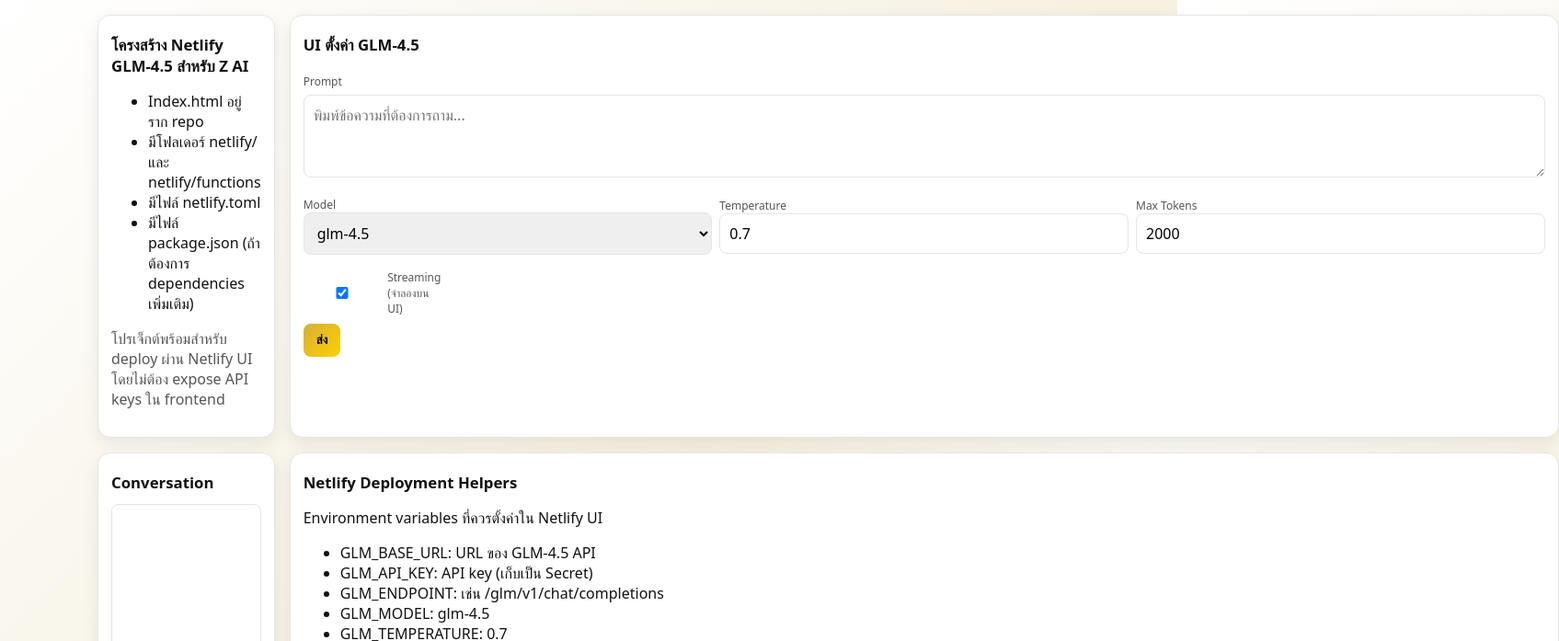
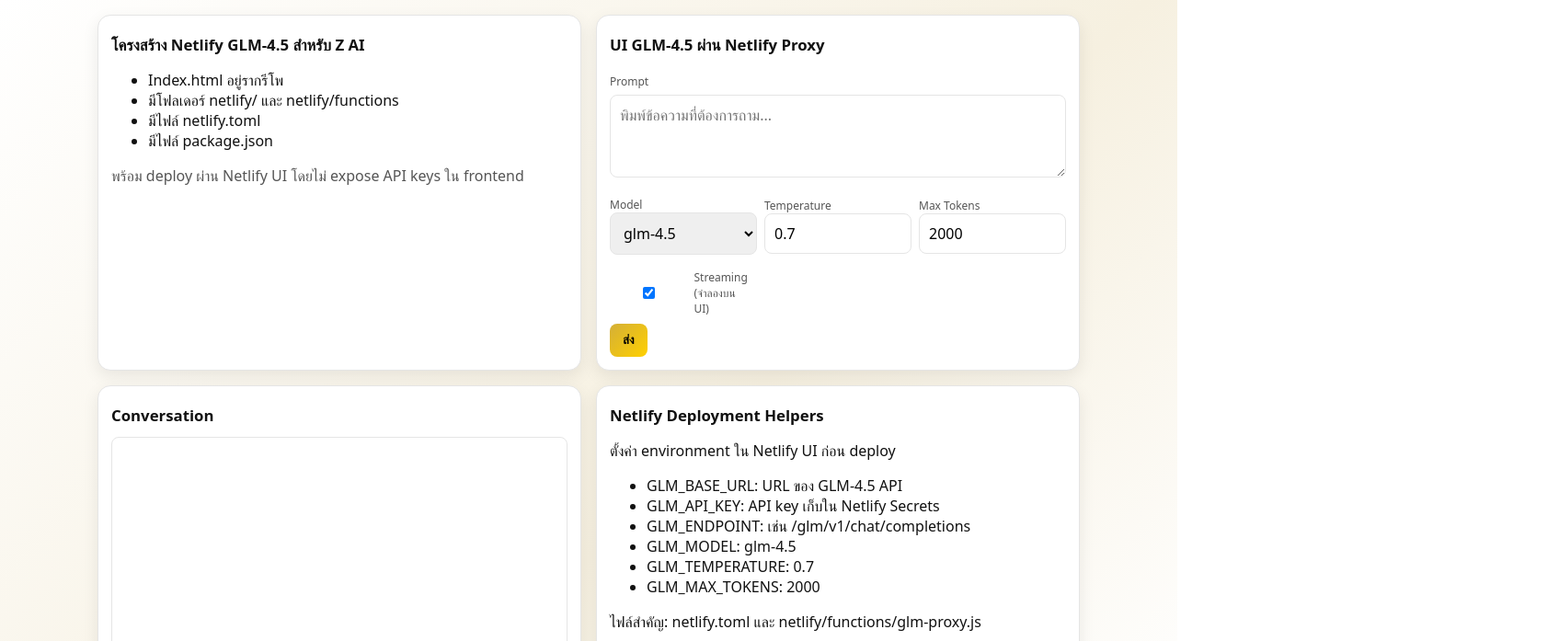
Before and after one commit to protae5544/zsei, a website: page index.html in a window 1280 px wide. Both pictures are taken after a click on the button "ดูตัวอย่าง env". Shown: the top 697 px of the page at 92% size, 1695 px wide, since content can reach past the window. Drawn offline with Linux system fonts and the light colour scheme.

Commit message:
Update index.html

```diff
--- a/index.html
+++ b/index.html
@@ -1,4 +1,3 @@
-<!-- interactive web application: GLM-4.5 Proxy Playground for Z AI on Netlify -->
 <!DOCTYPE html>
 <html lang="th">
 <head>
@@ -58,21 +57,21 @@
 </head>
 <body>
   <div class="container">
-    <!-- Decorative header -->
-    <div class="card" aria-label="ข้อมูลรีโปร">
+    <!-- Overview -->
+    <div class="card" aria-label="ข้อมูลรี포">
       <h2>โครงสร้าง Netlify GLM-4.5 สำหรับ Z AI</h2>
       <ul>
-        <li>Index.html อยู่ราก repo</li>
+        <li>Index.html อยู่รากรีโพ</li>
         <li>มีโฟลเดอร์ netlify/ และ netlify/functions</li>
         <li>มีไฟล์ netlify.toml</li>
-        <li>มีไฟล์ package.json (ถ้าต้องการ dependencies เพิ่มเติม)</li>
+        <li>มีไฟล์ package.json</li>
       </ul>
-      <p class="note" style="color:var(--muted);">โปรเจ็กต์พร้อมสำหรับ deploy ผ่าน Netlify UI โดยไม่ต้อง expose API keys ใน frontend</p>
+      <p class="note" style="color:var(--muted);">พร้อม deploy ผ่าน Netlify UI โดยไม่ expose API keys ใน frontend</p>
     </div>
 
-    <!-- UI สำหรับเรียก GLM-4.5 ผ่าน proxy -->
-    <div class="card" aria-label="Configuration & UI">
-      <h2>UI ตั้งค่า GLM-4.5</h2>
+    <!-- UI ตั้งค่า GLM-4.5 ผ่าน proxy -->
+    <div class="card" aria-label="UI GLM-4.5">
+      <h2>UI GLM-4.5 ผ่าน Netlify Proxy</h2>
       <div class="row" style="margin-bottom:6px;">
         <label>Prompt</label>
       </div>
@@ -106,25 +105,25 @@
       <button class="btn primary" style="margin-top:8px;" onclick="sendPrompt()">ส่ง</button>
     </div>
 
-    <!-- Output / Conversation -->
+    <!-- Conversation -->
     <div class="card" aria-label="Conversation">
       <h2>Conversation</h2>
       <div class="messages" id="messages"></div>
     </div>
 
-    <!-- Deployment helper/envs -->
+    <!-- Deployment envs -->
     <div class="card" aria-label="Environment & Deployment">
       <h2>Netlify Deployment Helpers</h2>
-      <p>Environment variables ที่ควรตั้งค่าใน Netlify UI</p>
+      <p>ตั้งค่า environment ใน Netlify UI ก่อน deploy</p>
       <ul>
         <li>GLM_BASE_URL: URL ของ GLM-4.5 API</li>
-        <li>GLM_API_KEY: API key (เก็บเป็น Secret)</li>
+        <li>GLM_API_KEY: API key เก็บใน Netlify Secrets</li>
         <li>GLM_ENDPOINT: เช่น /glm/v1/chat/completions</li>
         <li>GLM_MODEL: glm-4.5</li>
         <li>GLM_TEMPERATURE: 0.7</li>
         <li>GLM_MAX_TOKENS: 2000</li>
       </ul>
-      <p>ไฟล์ที่เกี่ยวข้อง: netlify.toml และ netlify/functions/glm-proxy.js</p>
+      <p>ไฟล์สำคัญ: netlify.toml และ netlify/functions/glm-proxy.js</p>
       <button class="btn" onclick="showEnvExample()">ดูตัวอย่าง env</button>
       <pre id="envExample" style="display:none; background:#f7f7f7; padding:8px; border-radius:6px;"></pre>
     </div>
@@ -151,7 +150,7 @@
         "GLM_MODEL glm-4.5",
         "GLM_TEMPERATURE=0.7",
         "GLM_MAX_TOKENS=2000"
-      ].join("\\n");
+      ].join("\n");
       const el = document.getElementById('envExample');
       el.style.display = 'block';
       el.textContent = sample;
@@ -166,8 +165,8 @@
       const payload = {
         prompt: prompt,
         model: document.getElementById('model').value,
-        temperature: parseFloat(document.getElementById('temp').value) || 0.7,
-        max_tokens: parseInt(document.getElementById('maxTokens').value) || 2000,
+        temperature: parseFloat(document.getElementById('temp').value) || 0.3,
+        max_tokens: parseInt(document.getElementById('maxTokens').value) || 90000,
         stream: document.getElementById('stream').checked
       };
 
```
